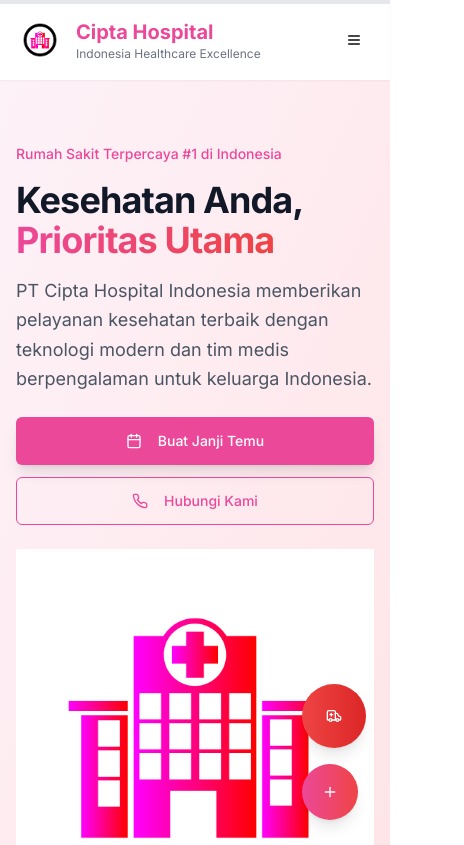
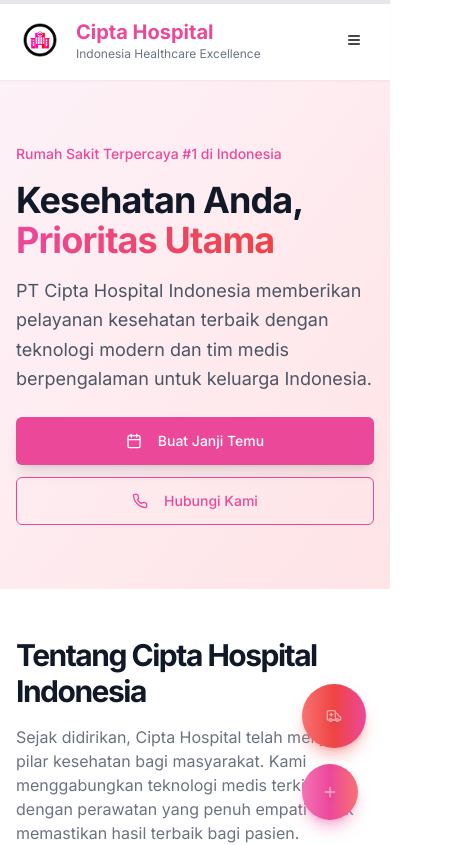
Before and after one commit to Ryza-aa/Cipta-Hospital-Indonesia, a Next.js app: page / in a window 390 px wide. Shown: the top 845 px of the page, 464 px wide, since content can reach past the window. Built offline with nearby package versions, Linux system fonts and the light colour scheme.

Commit message:
feat: responsive hero image for mobile with opacity and scale adjustments
Maintain desktop view while optimizing mobile UX with layered design.

Co-authored-by: null <217785979+Ryza-aa@users.noreply.github.com>

```diff
--- a/app/page.tsx
+++ b/app/page.tsx
@@ -501,8 +501,8 @@ export default function CiptaHospitalPage() {
         {/* Hero Section */}
         <section id="home" className="w-full py-16 md:py-24 lg:py-32 bg-gradient-to-br from-pink-50 to-rose-100">
           <div className="container px-4 md:px-6">
-            <div className="grid gap-6 lg:grid-cols-[1fr_500px] lg:gap-12 xl:grid-cols-[1fr_600px] items-center">
-              <div className="flex flex-col justify-center space-y-6 animate-in fade-in-50 slide-in-from-left-10 duration-700">
+            <div className="grid gap-6 lg:grid-cols-[1fr_500px] lg:gap-12 xl:grid-cols-[1fr_600px] items-center relative">
+              <div className="flex flex-col justify-center space-y-6 animate-in fade-in-50 slide-in-from-left-10 duration-700 relative z-10">
                 <div className="space-y-4">
                   <p className="text-pink-500 font-medium text-sm animate-in fade-in-50 slide-in-from-left-10 duration-500 delay-200">
                     Rumah Sakit Terpercaya #1 di Indonesia
@@ -537,13 +537,13 @@ export default function CiptaHospitalPage() {
                   </Button>
                 </div>
               </div>
-              <div className="flex items-center justify-center animate-in fade-in-50 slide-in-from-right-10 duration-700 delay-300">
+              <div className="flex items-center justify-center animate-in fade-in-50 slide-in-from-right-10 duration-700 delay-300 absolute lg:relative inset-0 lg:inset-auto -z-10 lg:z-auto">
                 <Image
                   src="/hospital-building.png"
                   width="400"
                   height="400"
                   alt="Hospital Building Illustration"
-                  className="mx-auto aspect-square overflow-hidden object-contain hover:scale-110 transition-transform duration-500 cursor-pointer"
+                  className="mx-auto aspect-square overflow-hidden object-contain hover:scale-110 transition-transform duration-500 cursor-pointer opacity-20 md:opacity-40 lg:opacity-100 scale-150 md:scale-125 lg:scale-100"
                   onClick={() => scrollToSection("about")}
                 />
               </div>
--- a/components/FloatingActionButton.tsx
+++ b/components/FloatingActionButton.tsx
@@ -53,11 +53,11 @@ export function FloatingActionButton({ onAppointmentClick, showEmergencyPrimary
       {showEmergencyPrimary && (
         <div className="mb-4">
           <Button
-            className="h-16 w-16 rounded-full shadow-lg hover:shadow-xl transition-all duration-300 bg-gradient-to-r from-red-500 to-red-600 hover:from-red-600 hover:to-red-700 hover:scale-110 relative group"
+            className="h-16 w-16 rounded-full shadow-lg hover:shadow-xl transition-all duration-300 bg-gradient-to-r from-red-400 via-red-500 to-pink-500 hover:from-red-500 hover:via-red-600 hover:to-pink-600 shadow-red-400/50 relative group"
             onClick={() => window.open("tel:1500-XXX", "_self")}
           >
-            <Ambulance className="h-6 w-6 text-white" />
-            <span className="absolute -top-12 left-1/2 transform -translate-x-1/2 bg-red-600 text-white text-xs px-3 py-1 rounded-full whitespace-nowrap opacity-0 group-hover:opacity-100 transition-opacity duration-300 pointer-events-none">
+            <Ambulance className="h-6 w-6 text-white drop-shadow-lg animate-pulse" />
+            <span className="absolute -top-12 left-1/2 transform -translate-x-1/2 bg-gradient-to-r from-red-500 to-pink-500 text-white text-xs px-3 py-1 rounded-full whitespace-nowrap opacity-0 group-hover:opacity-100 transition-opacity duration-300 pointer-events-none">
               Darurat 24 Jam
             </span>
           </Button>
@@ -96,11 +96,15 @@ export function FloatingActionButton({ onAppointmentClick, showEmergencyPrimary
         className={`h-14 w-14 rounded-full shadow-lg hover:shadow-xl transition-all duration-300 ${
           isOpen
             ? "bg-gray-500 hover:bg-gray-600 rotate-45"
-            : "bg-gradient-to-r from-pink-500 to-red-500 hover:from-pink-600 hover:to-red-600 hover:scale-110"
+            : "bg-gradient-to-r from-pink-400 via-pink-500 to-red-400 hover:from-pink-500 hover:via-pink-600 hover:to-red-500 shadow-pink-400/50"
         }`}
         onClick={handleMainAction}
       >
-        {isOpen ? <X className="h-6 w-6" /> : <Plus className="h-6 w-6" />}
+        {isOpen ? (
+          <X className="h-6 w-6 text-white drop-shadow-lg" />
+        ) : (
+          <Plus className="h-6 w-6 text-white drop-shadow-lg animate-pulse" />
+        )}
       </Button>
     </div>
   )
--- a/components/PatientDashboard.tsx
+++ b/components/PatientDashboard.tsx
@@ -310,7 +310,7 @@ export function PatientDashboard({ activeTab = "dashboard", onTabChange, onAppoi
                       <Button
                         variant="outline"
                         size="sm"
-                        className="text-gray-600 hover:text-pink-600"
+                        className="text-gray-600 hover:text-pink-600 bg-transparent"
                         onClick={() => handleTabClick("appointments")}
                       >
                         Lihat Semua
@@ -378,19 +378,19 @@ export function PatientDashboard({ activeTab = "dashboard", onTabChange, onAppoi
                     </Button>
                     <Button
                       variant="outline"
-                      className="w-full justify-start h-12 hover:bg-gray-50"
+                      className="w-full justify-start h-12 hover:bg-gray-50 bg-transparent"
                       onClick={() => handleTabClick("medical-records")}
                     >
                       <FileText className="h-5 w-5 mr-3 text-gray-600" />
                       Lihat Rekam Medis
                     </Button>
-                    <Button variant="outline" className="w-full justify-start h-12 hover:bg-gray-50">
+                    <Button variant="outline" className="w-full justify-start h-12 hover:bg-gray-50 bg-transparent">
                       <Bell className="h-5 w-5 mr-3 text-gray-600" />
                       Pengingat Obat
                     </Button>
                     <Button
                       variant="outline"
-                      className="w-full justify-start h-12 hover:bg-red-50 text-red-600 border-red-200 hover:border-red-300"
+                      className="w-full justify-start h-12 hover:bg-red-50 text-red-600 border-red-200 hover:border-red-300 bg-transparent"
                       onClick={handleLogout}
                       disabled={loading}
                     >
@@ -420,11 +420,14 @@ export function PatientDashboard({ activeTab = "dashboard", onTabChange, onAppoi
       {/* Floating Emergency Button - Top Right */}
       <div className="fixed top-24 right-6 z-50">
         <Button
-          className="bg-gradient-to-r from-red-400 to-orange-400 hover:from-red-500 hover:to-orange-500 text-white shadow-lg hover:shadow-xl transition-all duration-300 rounded-full px-4 py-2"
+          className="bg-gradient-to-r from-red-400 via-red-500 to-pink-500 hover:from-red-500 hover:via-red-600 hover:to-pink-600 text-white shadow-lg hover:shadow-xl transition-all duration-300 rounded-full px-4 py-2 shadow-red-400/50 relative group"
           onClick={() => window.open("tel:1500-XXX", "_self")}
         >
-          <Ambulance className="h-4 w-4 mr-2" />
-          Darurat
+          <Ambulance className="h-4 w-4 mr-2 drop-shadow-lg animate-pulse" />
+          <span className="drop-shadow-lg">Darurat</span>
+          <span className="absolute -bottom-10 left-1/2 transform -translate-x-1/2 bg-gradient-to-r from-red-500 to-pink-500 text-white text-xs px-3 py-1 rounded-full whitespace-nowrap opacity-0 group-hover:opacity-100 transition-opacity duration-300 pointer-events-none">
+            24 Jam Siaga
+          </span>
         </Button>
       </div>
 
@@ -432,10 +435,10 @@ export function PatientDashboard({ activeTab = "dashboard", onTabChange, onAppoi
       <div className="fixed bottom-6 right-6 z-50">
         <Button
           size="icon"
-          className="h-14 w-14 rounded-full bg-gradient-to-r from-pink-500 to-pink-600 hover:from-pink-600 hover:to-pink-700 text-white shadow-lg hover:shadow-xl transition-all duration-300 hover:scale-110"
+          className="h-14 w-14 rounded-full bg-gradient-to-r from-pink-400 via-pink-500 to-red-400 hover:from-pink-500 hover:via-pink-600 hover:to-red-500 text-white shadow-lg hover:shadow-xl transition-all duration-300 hover:scale-110 shadow-pink-400/50"
           onClick={handleAppointmentButtonClick}
         >
-          <Plus className="h-6 w-6" />
+          <Plus className="h-6 w-6 drop-shadow-lg animate-pulse" />
         </Button>
       </div>
     </div>
```
